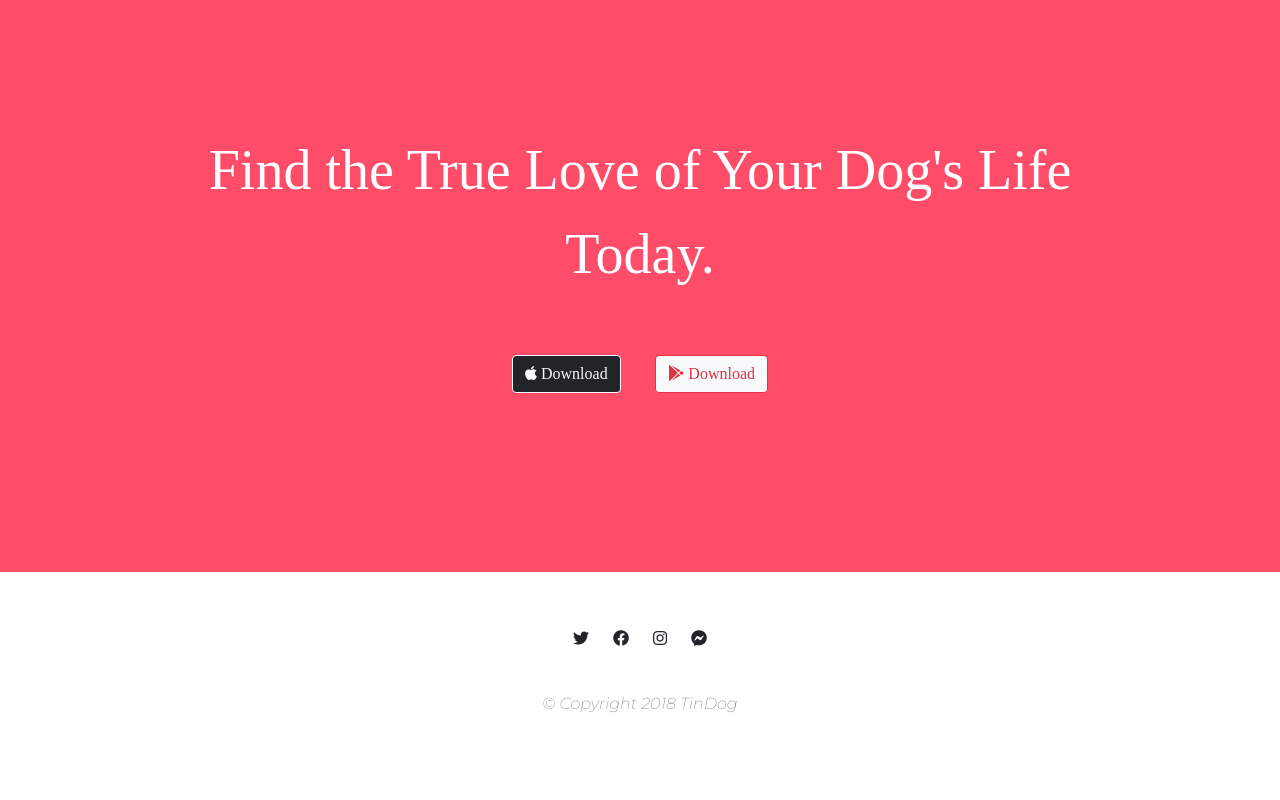
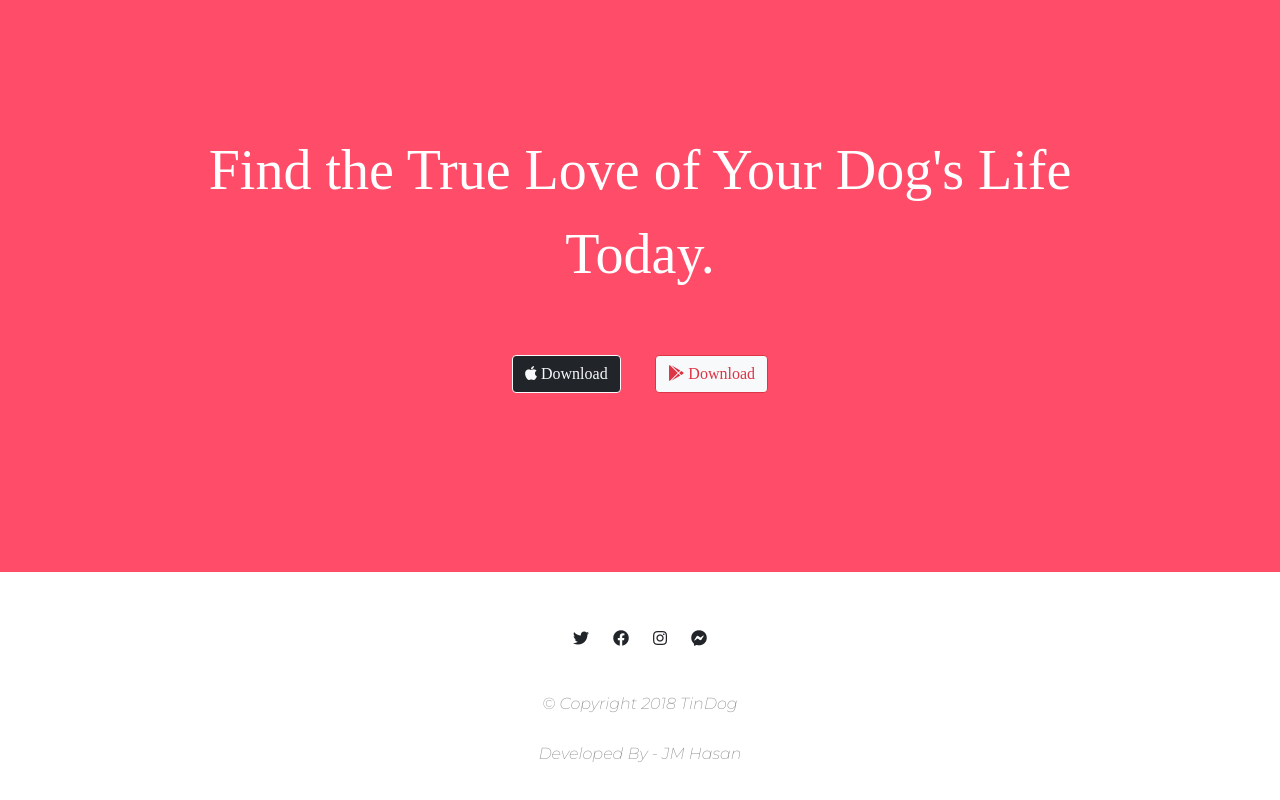
Before and after one commit to jmhasan1/tinDog, a plain HTML site: page index.html in a window 1280 px wide. Shown: the part 2244-3044 px from the top of the page. Drawn offline with nearby package versions, Linux system fonts and the light colour scheme; a web font is replaced by a local one.

Commit message:
added foonote

```diff
--- a/index.html
+++ b/index.html
@@ -246,6 +246,7 @@
 
 
     <p class="copyright">© Copyright 2018 TinDog</p>
+    <p> Developed By - JM Hasan </p>
 
   </footer>
   <!-- Bootstrap Scripts  -->
```
